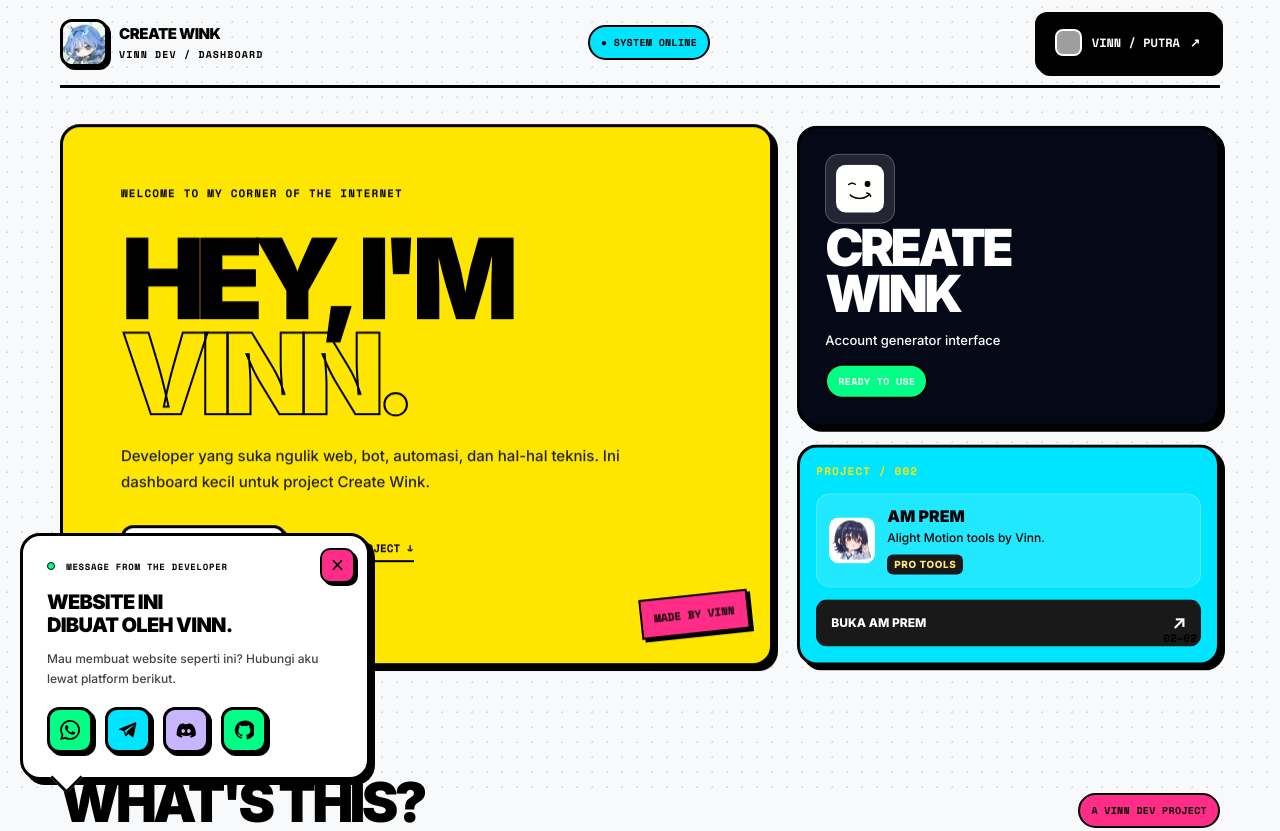
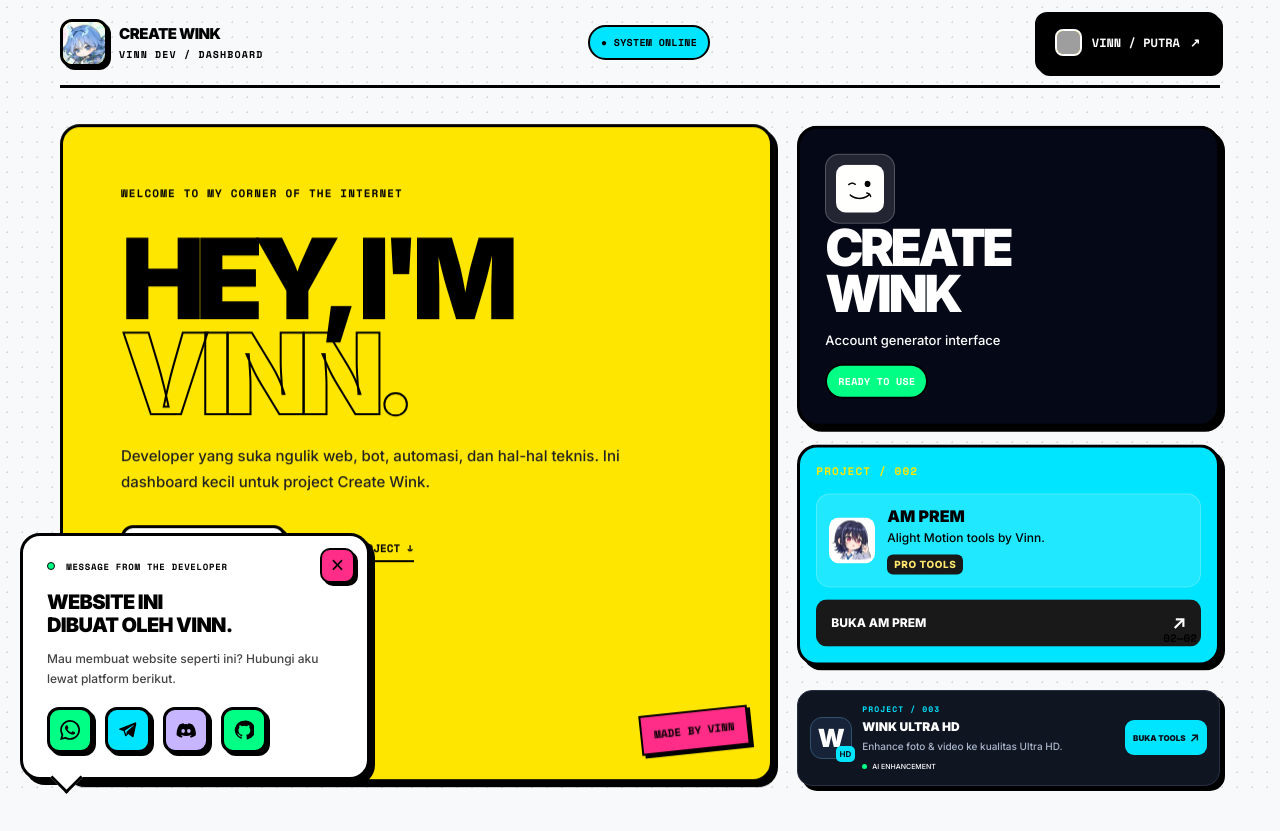
Before and after one commit to VinnKanaichi/yinisj, a website: page index.html in a window 1280 px wide. Shown: the top 831 px of the page. Drawn offline with nearby package versions, Linux system fonts and the light colour scheme; grey boxes are pictures that could not be loaded.

Commit message:
Add files via upload

```diff
--- a/index.html
+++ b/index.html
@@ -39,6 +39,31 @@
   <span class="side-number">02—02</span>
 </div>
 
+
+
+<!-- PROJECT / 003 — WINK ULTRA HD -->
+<div class="mini-card navy wink-ultra-card">
+  <div class="wink-ultra-logo" aria-hidden="true">
+    <span>W</span><b>HD</b>
+  </div>
+
+  <div class="wink-ultra-info">
+    <span class="eyebrow">PROJECT / 003</span>
+    <h3>WINK ULTRA HD</h3>
+    <p>Enhance foto & video ke kualitas Ultra HD.</p>
+    <span class="wink-ultra-status">
+      <i></i> AI ENHANCEMENT
+    </span>
+  </div>
+
+  <a class="wink-ultra-button" href="/wink-ultra.html"
+     aria-label="Buka Wink Ultra HD">
+    <span>BUKA TOOLS</span>
+    <b aria-hidden="true">↗</b>
+  </a>
+</div>
+
+<!-- PEMBATAS TOOLS -->
 </div></section>
 <section class="section" id="about"><div class="section-head"><div><span class="eyebrow">01 / ABOUT</span><h2>WHAT'S THIS?</h2></div><span class="tag pink">A VINN DEV PROJECT</span></div><div class="info-grid"><article class="info-card"><span class="number yellow-block">01</span><h3>THE PROJECT</h3><p>Create Wink adalah antarmuka generator akun Wink yang terhubung ke API server. Buka halaman generator untuk menjalankan prosesnya.</p></article><article class="info-card"><span class="number cyan-block">02</span><h3>THE BUILDER</h3><p>Dibuat dan dikembangkan oleh Vinn, dengan fokus pada web development, bot, dan eksperimen teknologi.</p></article><article class="info-card"><span class="number mint-block">03</span><h3>USE THE TOOL</h3><p>Masuk ke generator, buat akun, lihat hasil dalam bubble, dan buka lagi hasil yang tersimpan melalui riwayat.</p><a class="inline-link" href="/create.html">GO TO GENERATOR ↗</a></article></div></section>
 <section class="contact-banner"><div><span class="eyebrow">HAVE A PROJECT IN MIND?</span><h2>LET'S BUILD<br>SOMETHING.</h2><p>Mau bikin website seperti ini? Hubungi aku lewat salah satu platform di bawah.</p></div><div class="contact-socials"><a href="https://wa.me/" aria-label="WhatsApp" title="WhatsApp" class="social whatsapp">WA <span>WhatsApp ↗</span></a><a href="https://t.me/" aria-label="Telegram" title="Telegram" class="social telegram">TG <span>Telegram ↗</span></a><a href="https://discord.com/" aria-label="Discord" title="Discord" class="social discord">DC <span>Discord ↗</span></a><a href="https://github.com/VinnKanaichi" aria-label="GitHub" title="GitHub" class="social github">GH <span>GitHub ↗</span></a></div></section></main>
```
